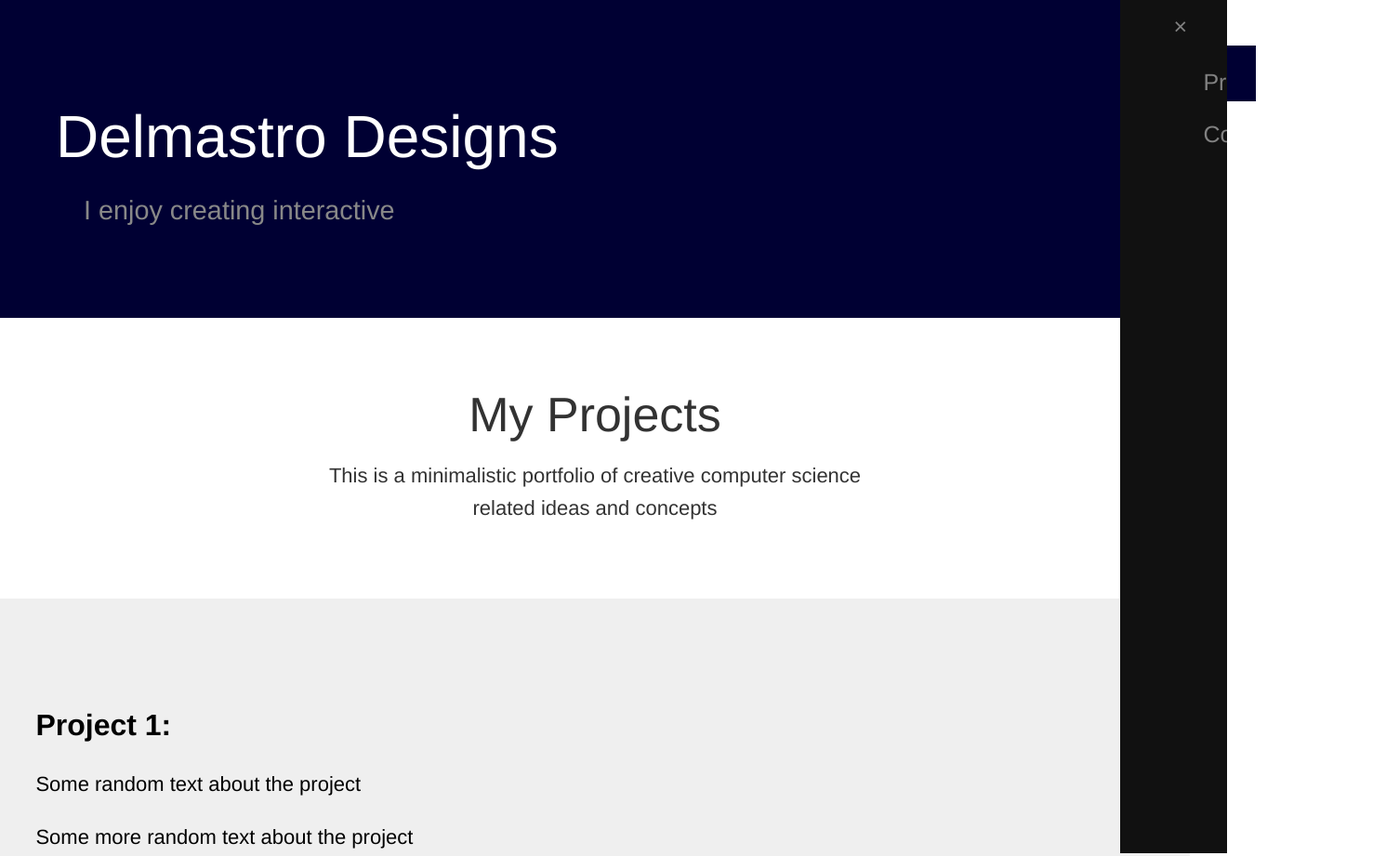
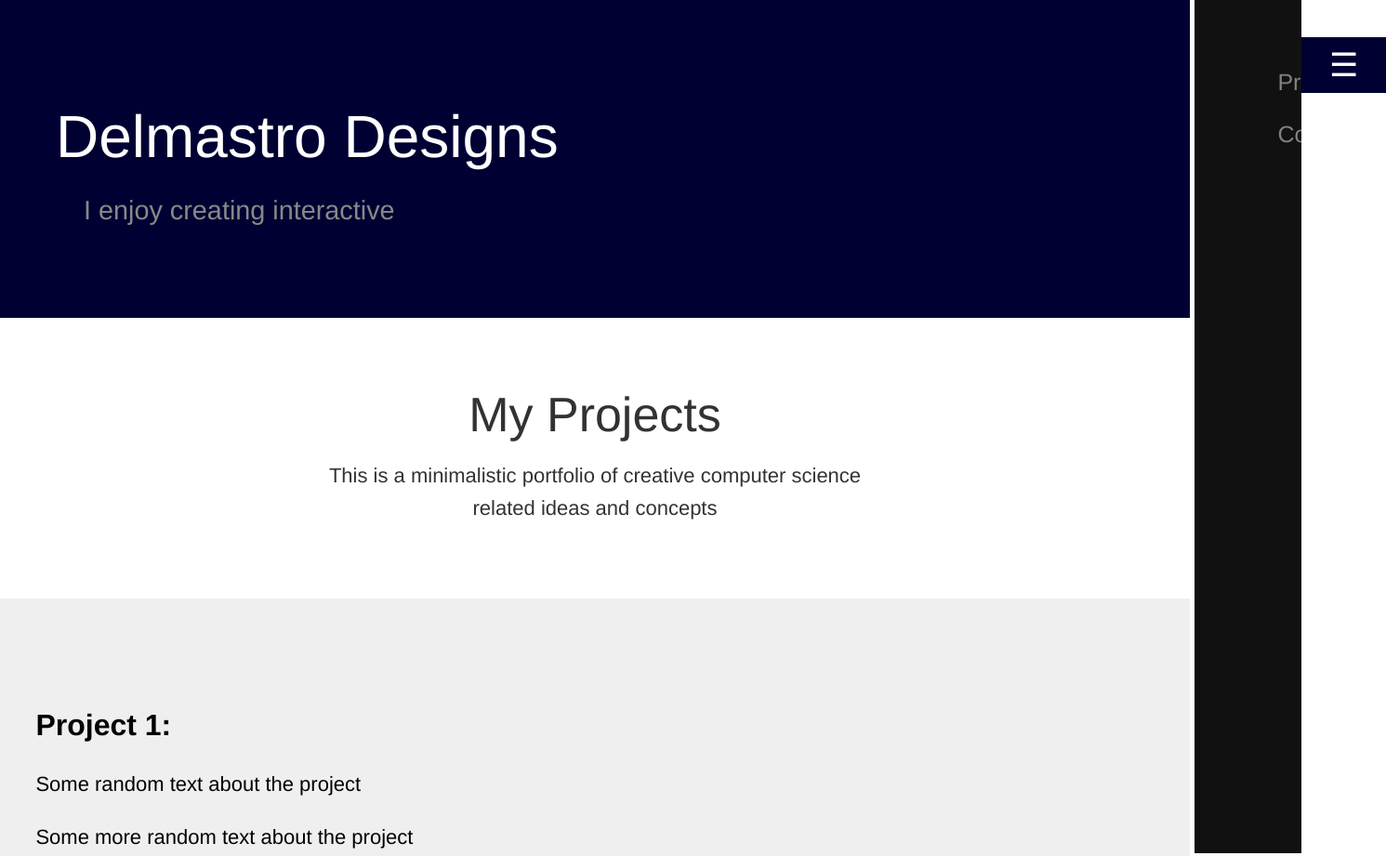
Before and after one commit to Delmastro/Delmastro.github.io, a website: page docs/index.html in a window 1280 px wide. Shown: the top 921 px of the page at 93% size, 1491 px wide, since content can reach past the window. Drawn offline with Linux system fonts and the light colour scheme.

Commit message:
Update style.css

```diff
--- a/docs/style.css
+++ b/docs/style.css
@@ -426,7 +426,9 @@ header {
 
 .button{
     margin-top:36px;
-    margin-left:175px;
+   /* margin-left:175px;*/
+   /*margin-left:50px;*/
+   margin-left:200px;
     /*text-align: center;*/
 }
 
@@ -471,7 +473,8 @@ header {
   /*left: 0;*/
   /*right: 0;*/
   /*right: -25px;*/
-  right: -40px;
+  /*right: -40px;*/
+  right:-120px;
   /*right:auto;*/
  /* left:auto;*/
  /* background-color: #000033;*/
@@ -503,8 +506,13 @@ header {
   position: absolute;
   top: 0;
   /*right: 25px;*/
-  right: 35px;
-  right:0px
+  /*right: 35px;*/
+/*  right: -60px;*/
+/*  right: 100px;*/
+/*  right: 160px;*/
+  right: 150px;
+  /*right: 10px;*/
+ /* right:0px*/
   font-size: 36px;
   margin-left: 50px;
   /*background-color: #000033;*/
@@ -521,6 +529,9 @@ header {
   /*padding: 10px 15px;*/
   padding: 10px 30px;
   border: none;
+ /* margin-left: 100px;*/
+ margin-top:-30px;
+ margin-left: 140px;
   /* position: fixed;*/
 }
 
```
